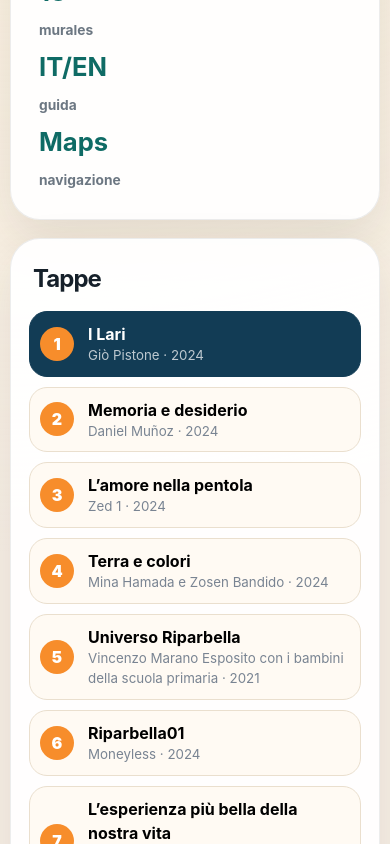
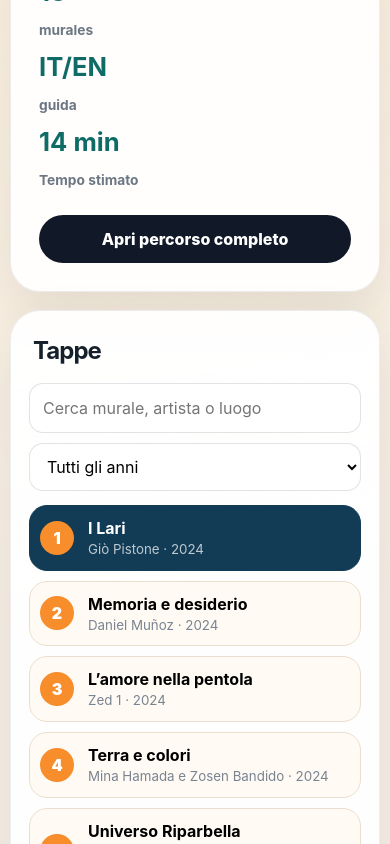
Before and after one commit to Joker0587/murales-riparbella, a React (Vite) app: page /#i-lari in a window 390 px wide. Shown: the part 1000-1844 px from the top of the page. Built offline with nearby package versions, Linux system fonts and the light colour scheme.

Commit message:
Add files via upload

```diff
--- a/src/main.jsx
+++ b/src/main.jsx
@@ -1,4 +1,4 @@
-import React, { useMemo, useState } from 'react';
+import React, { useEffect, useMemo, useState } from 'react';
 import { createRoot } from 'react-dom/client';
 import { MapContainer, TileLayer, Marker, Popup, Polyline, useMap } from 'react-leaflet';
 import L from 'leaflet';
@@ -138,6 +138,31 @@ function mapsLinks(mural) {
     apple: `https://maps.apple.com/?daddr=${lat},${lng}&dirflg=w`,
   };
 }
+function distanceMeters(a, b) {
+  const R = 6371000;
+  const toRad = value => (value * Math.PI) / 180;
+  const dLat = toRad(b[0] - a[0]);
+  const dLng = toRad(b[1] - a[1]);
+  const lat1 = toRad(a[0]);
+  const lat2 = toRad(b[0]);
+  const h = Math.sin(dLat / 2) ** 2 + Math.cos(lat1) * Math.cos(lat2) * Math.sin(dLng / 2) ** 2;
+  return 2 * R * Math.asin(Math.sqrt(h));
+}
+function totalRouteMeters(items) {
+  return items.slice(1).reduce((sum, item, index) => sum + distanceMeters(items[index].coords, item.coords), 0);
+}
+function routeMapLink(items) {
+  const origin = items[0].coords.join(',');
+  const destination = items[items.length - 1].coords.join(',');
+  const waypoints = items.slice(1, -1).map(m => m.coords.join(',')).join('|');
+  return `https://www.google.com/maps/dir/?api=1&origin=${origin}&destination=${destination}&waypoints=${encodeURIComponent(waypoints)}&travelmode=walking`;
+}
+function shareMural(mural) {
+  const url = `${window.location.origin}${window.location.pathname}#${mural.id}`;
+  const text = `${mural.title} - Murales di Riparbella`;
+  if (navigator.share) navigator.share({ title: text, text, url }).catch(() => {});
+  else { navigator.clipboard?.writeText(url); alert('Link copiato negli appunti'); }
+}
 
 function speak(text, lang) {
   if (!('speechSynthesis' in window)) {
@@ -155,12 +180,34 @@ function App() {
   const [language, setLanguage] = useState('it');
   const [selectedId, setSelectedId] = useState(MURALES[0].id);
   const [expanded, setExpanded] = useState(false);
+  const [query, setQuery] = useState('');
+  const [year, setYear] = useState('all');
+
+  useEffect(() => {
+    const idFromHash = window.location.hash.replace('#', '');
+    if (idFromHash && MURALES.some(m => m.id === idFromHash)) setSelectedId(idFromHash);
+  }, []);
+
+  useEffect(() => {
+    window.history.replaceState(null, '', `#${selectedId}`);
+  }, [selectedId]);
   const selected = useMemo(() => MURALES.find(m => m.id === selectedId) || MURALES[0], [selectedId]);
   const selectedIndex = MURALES.findIndex(m => m.id === selected.id);
   const next = MURALES[(selectedIndex + 1) % MURALES.length];
   const links = mapsLinks(selected);
   const short = language === 'it' ? selected.shortIt : selected.shortEn;
   const full = language === 'it' ? selected.fullIt : selected.fullEn;
+  const years = useMemo(() => ['all', ...Array.from(new Set(MURALES.map(m => m.year))).sort()], []);
+  const filteredMurales = useMemo(() => {
+    const clean = query.trim().toLowerCase();
+    return MURALES.filter(m => {
+      const matchesYear = year === 'all' || m.year === year;
+      const text = `${m.title} ${m.artist} ${m.place} ${m.theme}`.toLowerCase();
+      return matchesYear && (!clean || text.includes(clean));
+    });
+  }, [query, year]);
+  const routeDistance = Math.round(totalRouteMeters(MURALES) / 10) * 10;
+  const routeMinutes = Math.max(10, Math.round(routeDistance / 75));
 
   const labels = {
     it: {
@@ -171,7 +218,7 @@ function App() {
       list: 'Tappe', guide: 'Guida interattiva', details: 'Approfondimento', readMore: 'Leggi di più', readLess: 'Riduci testo',
       listen: 'Ascolta guida', google: 'Portami qui con Google Maps', apple: 'Apri in Apple Maps', next: 'Prossima tappa',
       artist: 'Artista', year: 'Anno', place: 'Dove si trova', theme: 'Tema', qr: 'Scheda QR',
-      project: 'Il progetto', projectText: 'Questa web app raccoglie i murales di Riparbella in un itinerario digitale bilingue, con foto, descrizioni e navigazione verso ogni opera.'
+      project: 'Il progetto', projectText: 'Questa web app raccoglie i murales di Riparbella in un itinerario digitale bilingue, con foto, descrizioni e navigazione verso ogni opera.', search: 'Cerca murale, artista o luogo', allYears: 'Tutti gli anni', openRoute: 'Apri percorso completo', estimated: 'Tempo stimato', share: 'Condividi scheda', noResults: 'Nessun murale trovato con questi filtri.'
     },
     en: {
       heroTitle: 'Murals of Riparbella',
@@ -181,7 +228,7 @@ function App() {
       list: 'Stops', guide: 'Interactive guide', details: 'More details', readMore: 'Read more', readLess: 'Show less',
       listen: 'Listen to guide', google: 'Take me here with Google Maps', apple: 'Open in Apple Maps', next: 'Next stop',
       artist: 'Artist', year: 'Year', place: 'Location', theme: 'Theme', qr: 'QR page',
-      project: 'The project', projectText: 'This web app brings together the murals of Riparbella in a bilingual digital route, with photos, descriptions and navigation to each artwork.'
+      project: 'The project', projectText: 'This web app brings together the murals of Riparbella in a bilingual digital route, with photos, descriptions and navigation to each artwork.', search: 'Search mural, artist or place', allYears: 'All years', openRoute: 'Open full route', estimated: 'Estimated time', share: 'Share page', noResults: 'No mural found with these filters.'
     }
   }[language];
 
@@ -222,17 +269,25 @@ function App() {
           <div className="stats">
             <strong>{MURALES.length}</strong><span>murales</span>
             <strong>IT/EN</strong><span>guida</span>
-            <strong>Maps</strong><span>navigazione</span>
+            <strong>{routeMinutes} min</strong><span>{labels.estimated}</span>
           </div>
+          <a className="route-btn" href={routeMapLink(MURALES)} target="_blank" rel="noreferrer">{labels.openRoute}</a>
         </section>
 
         <section className="layout" id="mappa">
           <aside className="sidebar" id="schede">
             <h2>{labels.list}</h2>
+            <div className="filters">
+              <input value={query} onChange={e => setQuery(e.target.value)} placeholder={labels.search} />
+              <select value={year} onChange={e => setYear(e.target.value)}>
+                {years.map(y => <option key={y} value={y}>{y === 'all' ? labels.allYears : y}</option>)}
+              </select>
+            </div>
+            {filteredMurales.length === 0 && <p className="empty">{labels.noResults}</p>}
             <div className="stops">
-              {MURALES.map((mural, index) => (
+              {filteredMurales.map((mural) => (
                 <button key={mural.id} className={`stop ${mural.id === selected.id ? 'active' : ''}`} onClick={() => { setSelectedId(mural.id); setExpanded(false); }}>
-                  <span>{index + 1}</span>
+                  <span>{MURALES.findIndex(item => item.id === mural.id) + 1}</span>
                   <div><strong>{mural.title}</strong><small>{mural.artist} · {mural.year}</small></div>
                 </button>
               ))}
@@ -278,6 +333,7 @@ function App() {
             <div className="nav-actions">
               <a href={links.google} target="_blank" rel="noreferrer">{labels.google}</a>
               <a href={links.apple} target="_blank" rel="noreferrer">{labels.apple}</a>
+              <button onClick={() => shareMural(selected)}>{labels.share}</button>
             </div>
 
             <button className="next-stop" onClick={() => { setSelectedId(next.id); setExpanded(false); }}>
--- a/src/styles.css
+++ b/src/styles.css
@@ -101,3 +101,6 @@ h2 { margin: 0; font-size: clamp(1.7rem, 3vw, 2.35rem); letter-spacing: -.04em;
   .nav-actions a, .guide-actions button, .hero-actions a { width: 100%; text-align: center; }
   .stats { grid-template-columns: 1fr; text-align: left; }
 }
+
+/* V3 improvements */
+.route-btn{display:inline-flex;align-items:center;justify-content:center;padding:12px 16px;border-radius:999px;background:#111827;color:#fff;text-decoration:none;font-weight:800;white-space:nowrap}.filters{display:grid;gap:10px;margin:12px 0 14px}.filters input,.filters select{width:100%;border:1px solid rgba(17,24,39,.12);background:#fff;border-radius:14px;padding:12px 13px;font:inherit;outline:none}.filters input:focus,.filters select:focus{border-color:#f97316;box-shadow:0 0 0 4px rgba(249,115,22,.12)}.empty{margin:10px 0;padding:12px;border-radius:14px;background:#fff7ed;color:#9a3412;font-weight:700}.nav-actions button{border:0;cursor:pointer;border-radius:999px;padding:12px 14px;background:#f3f4f6;color:#111827;font-weight:800}@media(max-width:720px){.route-btn{width:100%}}
```
